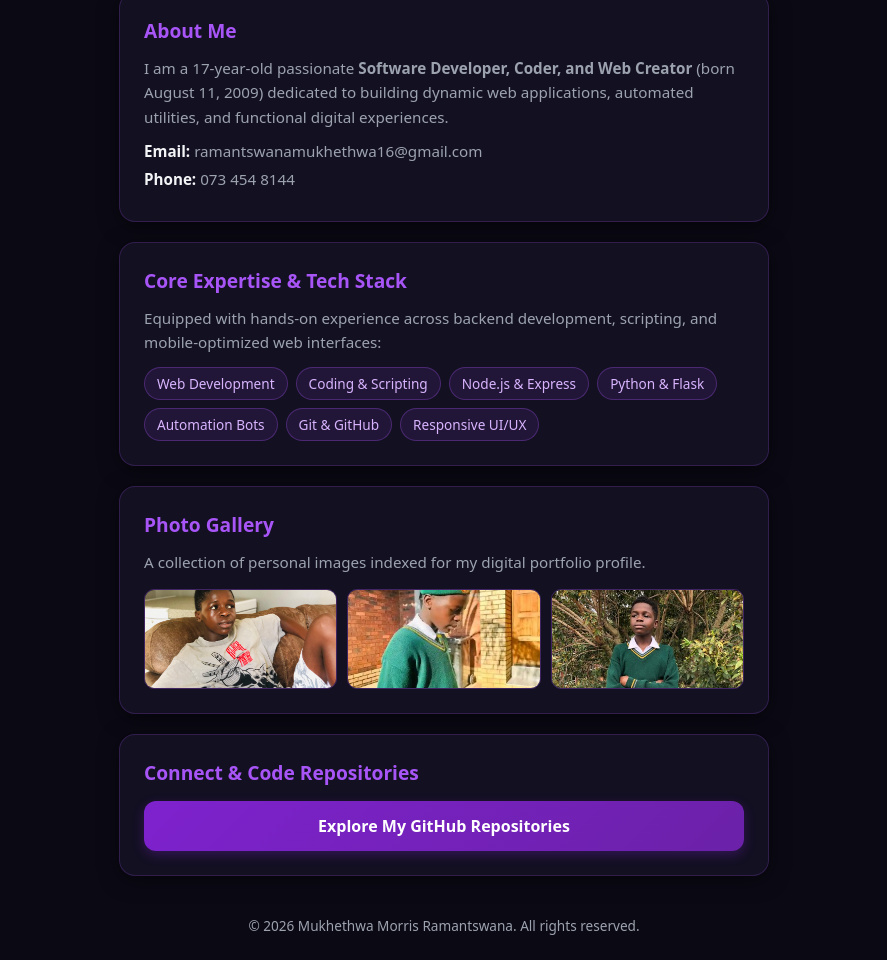
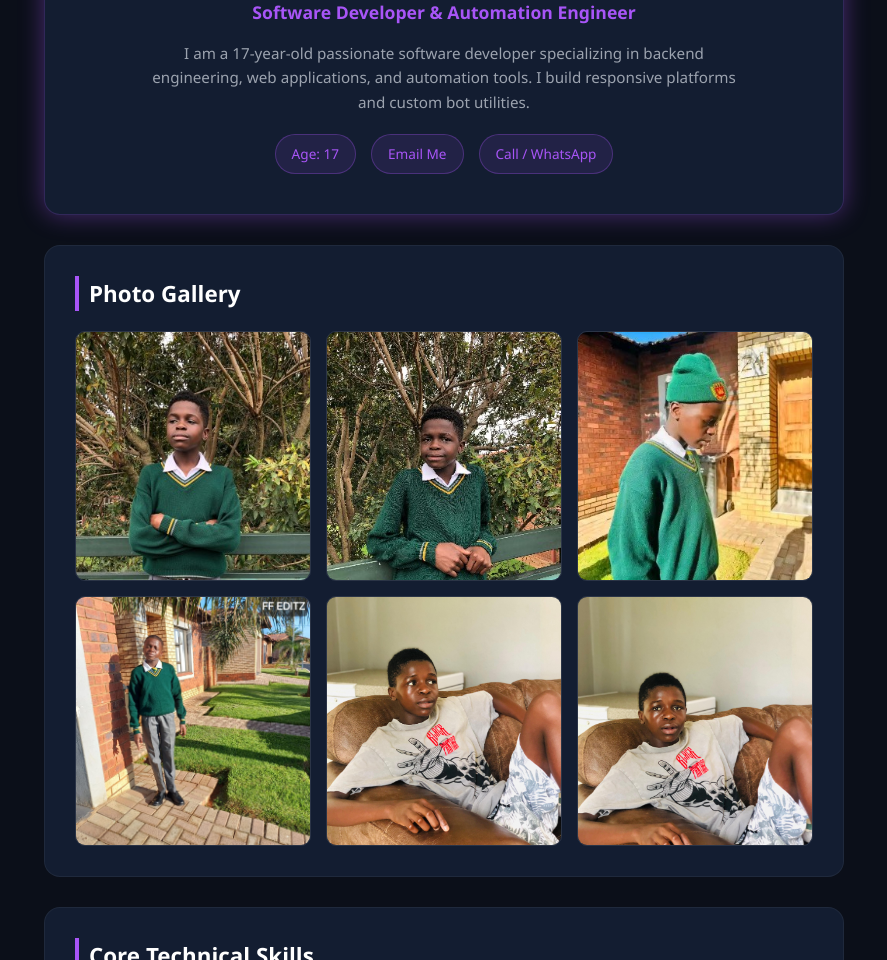
Before and after one commit to ramantswanamukhethwa16-crypto/RAMANTSWANA-PORTFOLIO-, a plain HTML site: page index.html in a window 1280 px wide. Shown: the part 292-1252 px from the top of the page, without its empty margins (196-1083 px from the left). Drawn offline with Linux system fonts and the light colour scheme.

Commit message:
Add files via upload

```diff
--- a/index.html
+++ b/index.html
@@ -3,39 +3,36 @@
 <head>
     <meta charset="UTF-8">
     <meta name="viewport" content="width=device-width, initial-scale=1.0">
-    <title>Mukhethwa Morris Ramantswana | Developer & Coder</title>
+    <title>Mukhethwa Morris Ramantswana | Software Developer</title>
 
-    <!-- Google Schema Markup with Full Personal Details -->
+    <!-- Google SEO & Knowledge Graph Schema Markup -->
     <script type="application/ld+json">
     {
       "@context": "https://schema.org",
+      "@type": "ProfilePage",
+      "mainEntity": {
         "@type": "Person",
         "name": "Mukhethwa Morris Ramantswana",
-      "alternateName": ["R. Műkhɛthwa", "R. Mukhəthwa"],
-      "url": "https://ramantswanamukhethwa16-crypto.github.io/portfolio/",
-      "image": "https://ramantswanamukhethwa16-crypto.github.io/portfolio/IMG-20260116-WA0010.jpg",
+        "alternateName": ["R. Műkhɛthwa", "R. Mukhəthwa", "㊝ᴿ.ᴹ_⃝⃘̉̉ᴷᴴƐᵀᴴᵂᴬ"],
         "birthDate": "2009-08-11",
+        "age": "17",
+        "jobTitle": "Software Developer",
+        "email": "ramantswanamukhethwa16@gmail.com",
         "telephone": "+27734548144",
-      "email": "ramantswanamukhethwa16@gmail.com",
+        "image": "https://ramantswanamukhethwa16-crypto.github.io/RAMANTSWANA-PORTFOLIO-/1000015292.jpg",
         "sameAs": [
           "https://github.com/ramantswanamukhethwa16-crypto"
         ],
-      "jobTitle": "Software Developer, Web Creator & Coder",
-      "knowsAbout": [
-        "Web Development",
-        "Node.js",
-        "Python",
-        "Automation Bots",
-        "Full-Stack Development"
-      ]
+        "knowsAbout": ["Software Development", "Node.js", "Python", "Web Automation", "Bot Development"]
+      }
     }
     </script>
 
     <style>
         :root {
-            --bg-color: #0b0914;
-            --card-bg: #131022;
-            --accent-primary: #a855f7;
+            --bg-color: #0b0f19;
+            --card-bg: #131d31;
+            --accent: #a855f7;
             --accent-glow: rgba(168, 85, 247, 0.4);
             --text-main: #f3f4f6;
             --text-muted: #9ca3af;
@@ -45,217 +42,170 @@
             margin: 0;
             padding: 0;
             box-sizing: border-box;
-            font-family: system-ui, -apple-system, BlinkMacSystemFont, 'Segoe UI', Roboto, sans-serif;
+            font-family: 'Segoe UI', Tahoma, Geneva, Verdana, sans-serif;
         }
 
         body {
             background-color: var(--bg-color);
             color: var(--text-main);
-            min-height: 100vh;
-            display: flex;
-            flex-direction: column;
-            align-items: center;
+            line-height: 1.6;
             padding: 20px;
         }
 
         .container {
-            width: 100%;
-            max-width: 650px;
-            margin-top: 30px;
+            max-width: 800px;
+            margin: 0 auto;
         }
 
         header {
             text-align: center;
-            margin-bottom: 35px;
+            padding: 40px 20px;
+            background: var(--card-bg);
+            border-radius: 16px;
+            box-shadow: 0 0 25px var(--accent-glow);
+            border: 1px solid rgba(168, 85, 247, 0.2);
+            margin-bottom: 30px;
         }
 
-        .profile-avatar {
-            width: 110px;
-            height: 110px;
+        .profile-img {
+            width: 140px;
+            height: 140px;
             border-radius: 50%;
             object-fit: cover;
-            margin: 0 auto 20px auto;
-            box-shadow: 0 0 20px var(--accent-glow);
-            border: 2px solid var(--accent-primary);
-            display: block;
+            border: 3px solid var(--accent);
+            box-shadow: 0 0 15px var(--accent-glow);
+            margin-bottom: 20px;
         }
 
         h1 {
-            font-size: 1.8rem;
-            margin-bottom: 8px;
-            letter-spacing: 0.5px;
+            font-size: 2rem;
+            margin-bottom: 10px;
+            color: #fff;
         }
 
-        p.subtitle {
-            color: var(--accent-primary);
-            font-size: 1rem;
+        .tagline {
+            color: var(--accent);
+            font-size: 1.1rem;
             font-weight: 600;
+            margin-bottom: 15px;
         }
 
-        .card {
-            background-color: var(--card-bg);
-            border: 1px solid rgba(168, 85, 247, 0.2);
-            border-radius: 16px;
-            padding: 24px;
-            margin-bottom: 20px;
-            box-shadow: 0 4px 20px rgba(0, 0, 0, 0.5);
+        .bio {
+            color: var(--text-muted);
+            font-size: 0.95rem;
+            max-width: 600px;
+            margin: 0 auto 20px auto;
         }
 
-        .card h2 {
-            font-size: 1.2rem;
-            margin-bottom: 12px;
-            color: var(--accent-primary);
+        .contact-info {
+            display: flex;
+            justify-content: center;
+            gap: 15px;
+            flex-wrap: wrap;
+            margin-top: 15px;
         }
 
-        .card p {
-            color: var(--text-muted);
-            font-size: 0.95rem;
-            line-height: 1.6;
-            margin-bottom: 12px;
+        .badge {
+            background: rgba(168, 85, 247, 0.1);
+            color: var(--accent);
+            padding: 8px 16px;
+            border-radius: 20px;
+            font-size: 0.85rem;
+            border: 1px solid rgba(168, 85, 247, 0.3);
+            text-decoration: none;
         }
 
-        .contact-list {
-            list-style: none;
-            margin-top: 10px;
+        section {
+            background: var(--card-bg);
+            padding: 30px;
+            border-radius: 16px;
+            margin-bottom: 30px;
+            border: 1px solid rgba(255, 255, 255, 0.05);
         }
 
-        .contact-list li {
-            color: var(--text-muted);
-            font-size: 0.95rem;
-            margin-bottom: 8px;
-        }
-
-        .contact-list strong {
-            color: var(--text-main);
-        }
-
-        .skills-grid {
-            display: flex;
-            flex-wrap: wrap;
-            gap: 8px;
-            margin-top: 12px;
-        }
-
-        .skill-tag {
-            background: rgba(168, 85, 247, 0.1);
-            border: 1px solid rgba(168, 85, 247, 0.3);
-            color: #d8b4fe;
-            padding: 6px 12px;
-            border-radius: 20px;
-            font-size: 0.85rem;
-            font-weight: 500;
+        h2 {
+            font-size: 1.4rem;
+            margin-bottom: 20px;
+            color: #fff;
+            border-left: 4px solid var(--accent);
+            padding-left: 10px;
         }
 
         .gallery-grid {
             display: grid;
-            grid-template-columns: repeat(3, 1fr);
-            gap: 10px;
-            margin-top: 15px;
+            grid-template-columns: repeat(auto-fit, minmax(220px, 1fr));
+            gap: 15px;
         }
 
-        .gallery-img {
+        .gallery-item {
             width: 100%;
-            height: 100px;
+            height: 250px;
             object-fit: cover;
             border-radius: 10px;
-            border: 1px solid rgba(168, 85, 247, 0.3);
-            transition: transform 0.2s ease;
+            border: 1px solid rgba(255, 255, 255, 0.1);
+            transition: transform 0.3s ease, box-shadow 0.3s ease;
         }
 
-        .gallery-img:hover {
-            transform: scale(1.03);
-            box-shadow: 0 0 10px var(--accent-glow);
-        }
-
-        .links-grid {
-            display: grid;
-            gap: 12px;
-            margin-top: 15px;
-        }
-
-        .btn-link {
-            display: flex;
-            align-items: center;
-            justify-content: center;
-            width: 100%;
-            padding: 14px;
-            background: linear-gradient(135deg, #7e22ce, #6b21a8);
-            color: #ffffff;
-            text-decoration: none;
-            border-radius: 12px;
-            font-weight: 600;
-            box-shadow: 0 4px 12px rgba(126, 34, 206, 0.3);
-            transition: all 0.2s ease;
-        }
-
-        .btn-link:hover {
-            background: linear-gradient(135deg, #9333ea, #7e22ce);
-            box-shadow: 0 0 15px var(--accent-glow);
+        .gallery-item:hover {
+            transform: translateY(-5px);
+            box-shadow: 0 5px 20px var(--accent-glow);
         }
 
         footer {
             text-align: center;
-            margin-top: auto;
-            padding: 20px;
             color: var(--text-muted);
             font-size: 0.85rem;
+            padding: 20px;
         }
     </style>
 </head>
 <body>
 
     <div class="container">
+        <!-- Profile Header -->
         <header>
-            <!-- Primary Profile Picture -->
-            <img src="IMG-20260116-WA0010.jpg" alt="Mukhethwa Morris Ramantswana" class="profile-avatar">
+            <img src="1000015292.jpg" alt="Mukhethwa Morris Ramantswana" class="profile-img">
             <h1>Mukhethwa Morris Ramantswana</h1>
-            <p class="subtitle">Software Developer | Coder | Web Creator</p>
+            <div class="tagline">Software Developer & Automation Engineer</div>
+            <p class="bio">
+                I am a 17-year-old passionate software developer specializing in backend engineering, web applications, and automation tools. I build responsive platforms and custom bot utilities.
+            </p>
+            <div class="contact-info">
+                <span class="badge">Age: 17</span>
+                <a href="mailto:ramantswanamukhethwa16@gmail.com" class="badge">Email Me</a>
+                <a href="tel:+27734548144" class="badge">Call / WhatsApp</a>
+            </div>
         </header>
 
-        <section class="card">
-            <h2>About Me</h2>
-            <p>I am a 17-year-old passionate <strong>Software Developer, Coder, and Web Creator</strong> (born August 11, 2009) dedicated to building dynamic web applications, automated utilities, and functional digital experiences.</p>
-            <ul class="contact-list">
-                <li><strong>Email:</strong> ramantswanamukhethwa16@gmail.com</li>
-                <li><strong>Phone:</strong> 073 454 8144</li>
-            </ul>
-        </section>
-
-        <section class="card">
-            <h2>Core Expertise & Tech Stack</h2>
-            <p>Equipped with hands-on experience across backend development, scripting, and mobile-optimized web interfaces:</p>
-            <div class="skills-grid">
-                <span class="skill-tag">Web Development</span>
-                <span class="skill-tag">Coding & Scripting</span>
-                <span class="skill-tag">Node.js & Express</span>
-                <span class="skill-tag">Python & Flask</span>
-                <span class="skill-tag">Automation Bots</span>
-                <span class="skill-tag">Git & GitHub</span>
-                <span class="skill-tag">Responsive UI/UX</span>
+        <!-- Gallery Section with All Uploaded Pictures -->
+        <section>
+            <h2>Photo Gallery</h2>
+            <div class="gallery-grid">
+                <img src="1000015292.jpg" alt="Mukhethwa Morris Ramantswana Photo 1" class="gallery-item">
+                <img src="1000015293.jpg" alt="Mukhethwa Morris Ramantswana Photo 2" class="gallery-item">
+                <img src="1000020284.jpg" alt="Mukhethwa Morris Ramantswana Photo 3" class="gallery-item">
+                <img src="IMG-20251008-WA0003.jpg" alt="Mukhethwa Morris Ramantswana Photo 4" class="gallery-item">
+                <img src="IMG-20260116-WA0010.jpg" alt="Mukhethwa Morris Ramantswana Photo 5" class="gallery-item">
+                <img src="IMG-20260116-WA0012.jpg" alt="Mukhethwa Morris Ramantswana Photo 6" class="gallery-item">
             </div>
         </section>
 
-        <section class="card">
-            <h2>Photo Gallery</h2>
-            <p>A collection of personal images indexed for my digital portfolio profile.</p>
-            <div class="gallery-grid">
-                <img src="IMG-20260116-WA0010.jpg" alt="Mukhethwa Morris Ramantswana photo 1" class="gallery-img">
-                <img src="1000020284.jpg" alt="Mukhethwa Morris Ramantswana photo 2" class="gallery-img">
-                <img src="1000015292.jpg" alt="Mukhethwa Morris Ramantswana photo 3" class="gallery-img">
+        <!-- Tech Stack Section -->
+        <section>
+            <h2>Core Technical Skills</h2>
+            <div class="contact-info">
+                <span class="badge">Node.js / Express</span>
+                <span class="badge">Python / Flask</span>
+                <span class="badge">Git & GitHub</span>
+                <span class="badge">Bot Automation</span>
+                <span class="badge">HTML5 / CSS3</span>
             </div>
         </section>
 
-        <section class="card">
-            <h2>Connect & Code Repositories</h2>
-            <div class="links-grid">
-                <a href="https://github.com/ramantswanamukhethwa16-crypto" target="_blank" class="btn-link">Explore My GitHub Repositories</a>
+        <footer>
+            &copy; 2026 Mukhethwa Morris Ramantswana (R. Műkhɛthwa). All rights reserved.
+        </footer>
     </div>
-        </section>
-    </div>
-
-    <footer>
-        &copy; 2026 Mukhethwa Morris Ramantswana. All rights reserved.
-    </footer>
 
 </body>
 </html>
```
Lines whose indentation alone changed are shown as unchanged.
